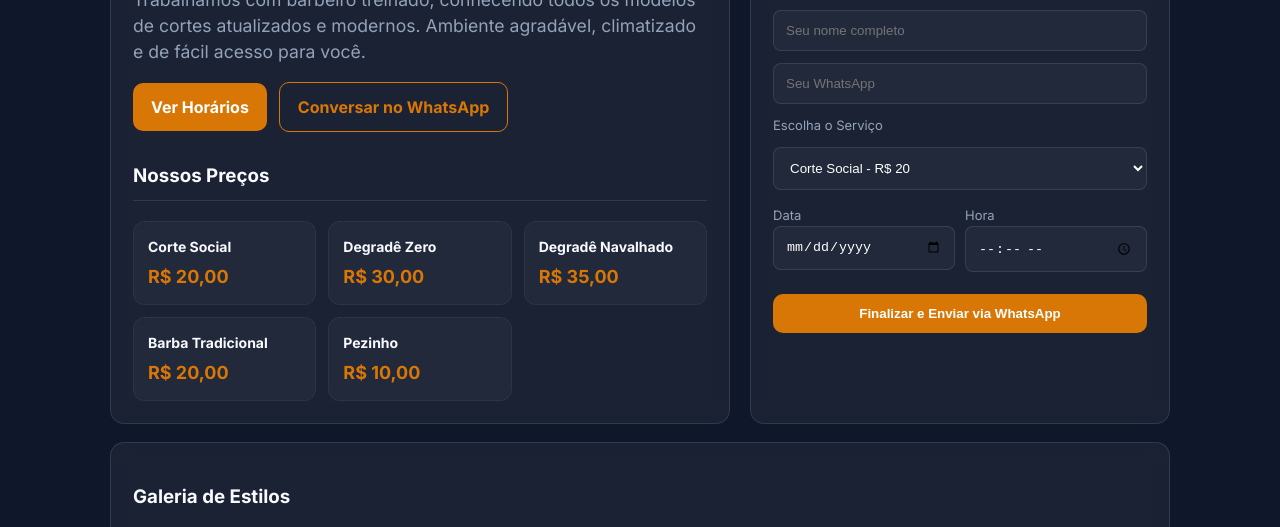
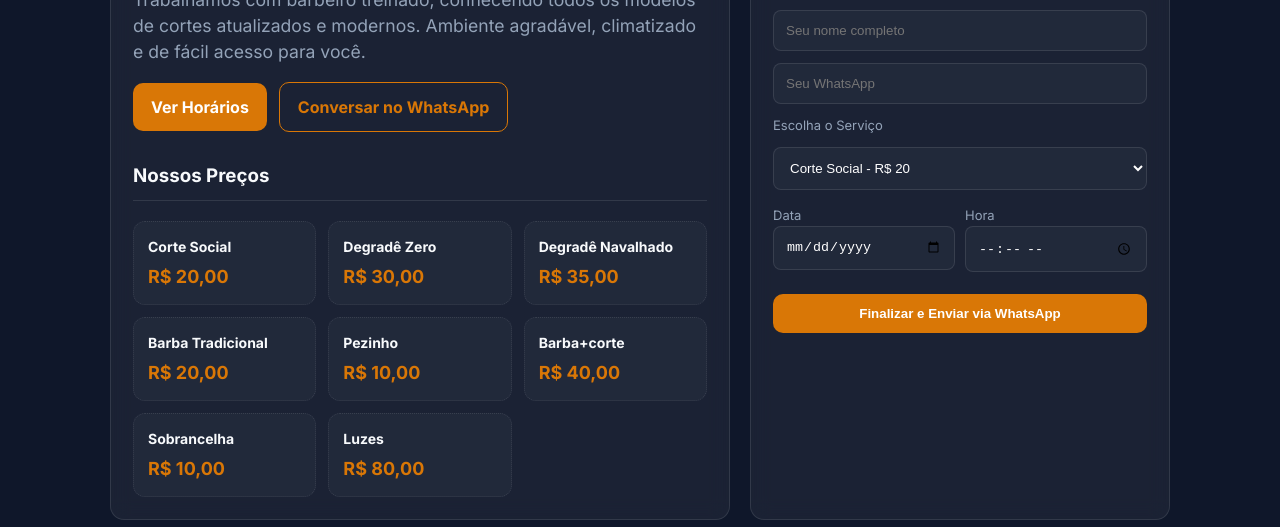
Before and after one commit to raynanmachado113-create/rms-lenda-barbearia, a plain HTML site: page index.html in a window 1280 px wide. Shown: the part 249-776 px from the top of the page. Drawn offline with Linux system fonts and the light colour scheme.

Commit message:
Update index.html

```diff
--- a/index.html
+++ b/index.html
@@ -118,6 +118,18 @@
           <div class="service">
             <h3>Pezinho</h3>
             <div class="price">R$ 10,00</div>
+             </div>
+          <div class="service">
+            <h3>Barba+corte</h3>
+            <div class="price">R$ 40,00</div>
+             </div>
+          <div class="service">
+            <h3>Sobrancelha</h3>
+            <div class="price">R$ 10,00</div>
+             </div>
+          <div class="service">
+            <h3>Luzes</h3>
+            <div class="price">R$ 80,00</div>
           </div>
         </div>
       </div>
@@ -136,6 +148,9 @@
             <option value="Degradê Navalhado (R$35)">Corte Degradê Navalhado - R$ 35</option>
             <option value="Barba (R$20)">Barba - R$ 20</option>
             <option value="Pezinho (R$10)">Pezinho - R$ 10</option>
+             <option value="Barba+corte (R$40)">Barba+corte - R$ 40</option>
+             <option value="Sobrancelha (R$10)">Sobrancelha - R$ 10</option>
+             <option value="luzes (R$80)">luzes - R$ 80</option>
           </select>
 
           <div style="display:grid; grid-template-columns: 1fr 1fr; gap: 10px;">
```
